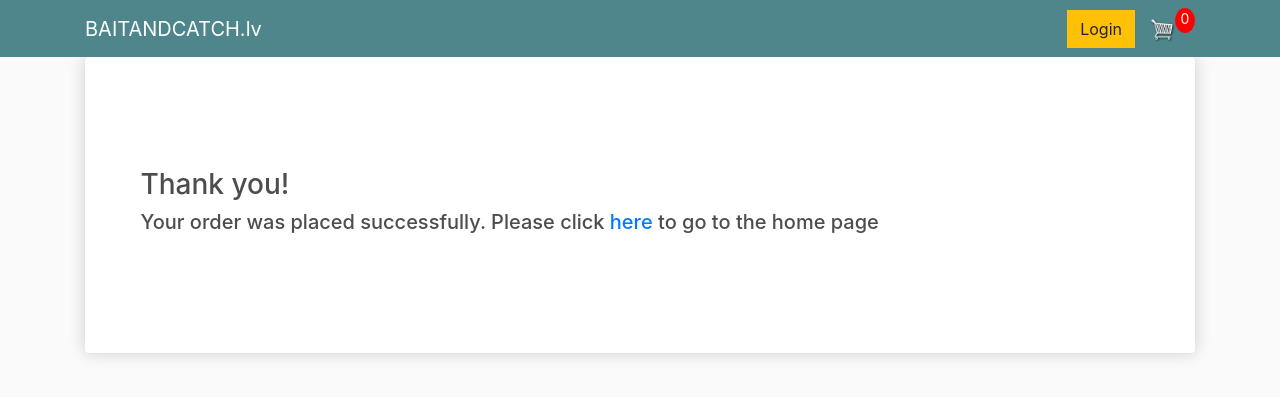
After one commit to atmosinf/tsi_webapp, a Django app: page /orderplaced/ in a window 1280 px wide. The commit adds this page. Shown: the top 397 px of the page. Run offline with Django 3.2, Linux system fonts and the light colour scheme; some libraries are stand-ins or nearby versions.

Commit message:
added order confirmation

```diff
--- a/fishingapp/homepage/templates/homepage/checkout.html
+++ b/fishingapp/homepage/templates/homepage/checkout.html
@@ -4,7 +4,7 @@
 <div class="row">
 <div class="col-lg-6">
   <div class="box-element" id="form-wrapper">
-    <form id="form">
+    <form id="form" action="{% url 'homepage:orderplaced' %}">
       <div id="user-info">
         <div class="form-field">
           <input required class="form-control" type="text" name="name" placeholder="Name..">
@@ -36,7 +36,7 @@
       </div>
 
       <hr>
-      <input id="form-button" class="btn btn-success btn-block" type="submit" value="Continue">
+      <input id="form-button" class="btn btn-success btn-block" type="submit" value="Place Order">
     </form>
   </div>
 
--- a/fishingapp/homepage/templates/homepage/homepage_base.html
+++ b/fishingapp/homepage/templates/homepage/homepage_base.html
@@ -29,7 +29,7 @@
   <body>
     <nav class="navbar navbar-expand-lg navbar-dark bg-dark">
       <div class="container">
-	  <a class="navbar-brand" href="{% url 'homepage:index' %}">Fishing Goods</a>
+	  <a class="navbar-brand" href="{% url 'homepage:index' %}">BAITANDCATCH.lv</a>
 	  <button class="navbar-toggler" type="button" data-toggle="collapse" data-target="#navbarSupportedContent" aria-controls="navbarSupportedContent" aria-expanded="false" aria-label="Toggle navigation">
 	    <span class="navbar-toggler-icon"></span>
 	  </button>
--- a/fishingapp/homepage/templates/homepage/item.html
+++ b/fishingapp/homepage/templates/homepage/item.html
@@ -10,7 +10,7 @@
 
           <h2>{{item_detail.name}}</h2>
           <p>{{item_detail.description}}</p>
-          <p id="descprice">€{{item_detail.price}}</p>
+          <h3 id="descprice">€{{item_detail.price}}</h3>
           <button data-product={{item_detail.id}} data-action="add" class="btn btn-outline-success add-btn update-cart">Add to Cart</button>
       </div>
     </div>
--- /dev/null
+++ b/fishingapp/homepage/templates/homepage/orderplaced.html
@@ -0,0 +1,10 @@
+{% extends "homepage/homepage_base.html" %}
+{% block body_block %}
+
+
+<div id="thankyoubox" class="box-element">
+<h3>Thank you! </h3>
+<h5>Your order was placed successfully. Please click <a href="{% url 'homepage:index' %}">here</a> to go to the home page</h5>
+</div>
+
+{% endblock %}
--- a/fishingapp/homepage/urls.py
+++ b/fishingapp/homepage/urls.py
@@ -5,6 +5,7 @@ app_name='homepage'
 
 urlpatterns = [
     re_path(r'^register/$', views.register, name='register'),
+    re_path(r'^orderplaced/$', views.orderplaced, name='orderplaced'),
     re_path(r'^logout/$', views.user_logout, name='logout'),
     re_path(r'^login/$', views.user_login, name='user_login'),
     re_path(r'^(?P<pk>\d+)/$',views.ItemDetailView.as_view(),name='detail'),
--- a/fishingapp/homepage/views.py
+++ b/fishingapp/homepage/views.py
@@ -10,14 +10,9 @@ from django.contrib.auth.decorators import login_required
 from homepage import models
 from django.views.generic import View, TemplateView, ListView, DetailView
 
-# class IndexView(ListView):
-#     context_object_name = 'item_list'
-#     model = models.Item
-#
-#     order, created = models.Order.objects.get_or_create()
-#     items = order.orderitem_set.all()
-#     cartitems = order.get_cart_items
-#     extra_context={'cartitems': cartitems}
+def orderplaced(request):
+    context = {'cartitems':0}
+    return render(request, 'homepage/orderplaced.html', context)
 
 def index(request):
     item_list = models.Item.objects.all()
--- a/fishingapp/static/css/styles.css
+++ b/fishingapp/static/css/styles.css
@@ -13,6 +13,10 @@
 .addc{
   width: 300px;
   align: center;
+}
+
+#thankyoubox{
+  padding: 10% 5% 10% 5%;
 }
 
 .itemdetailimage{
```
Also changed, not shown: fishingapp/db.sqlite3.
